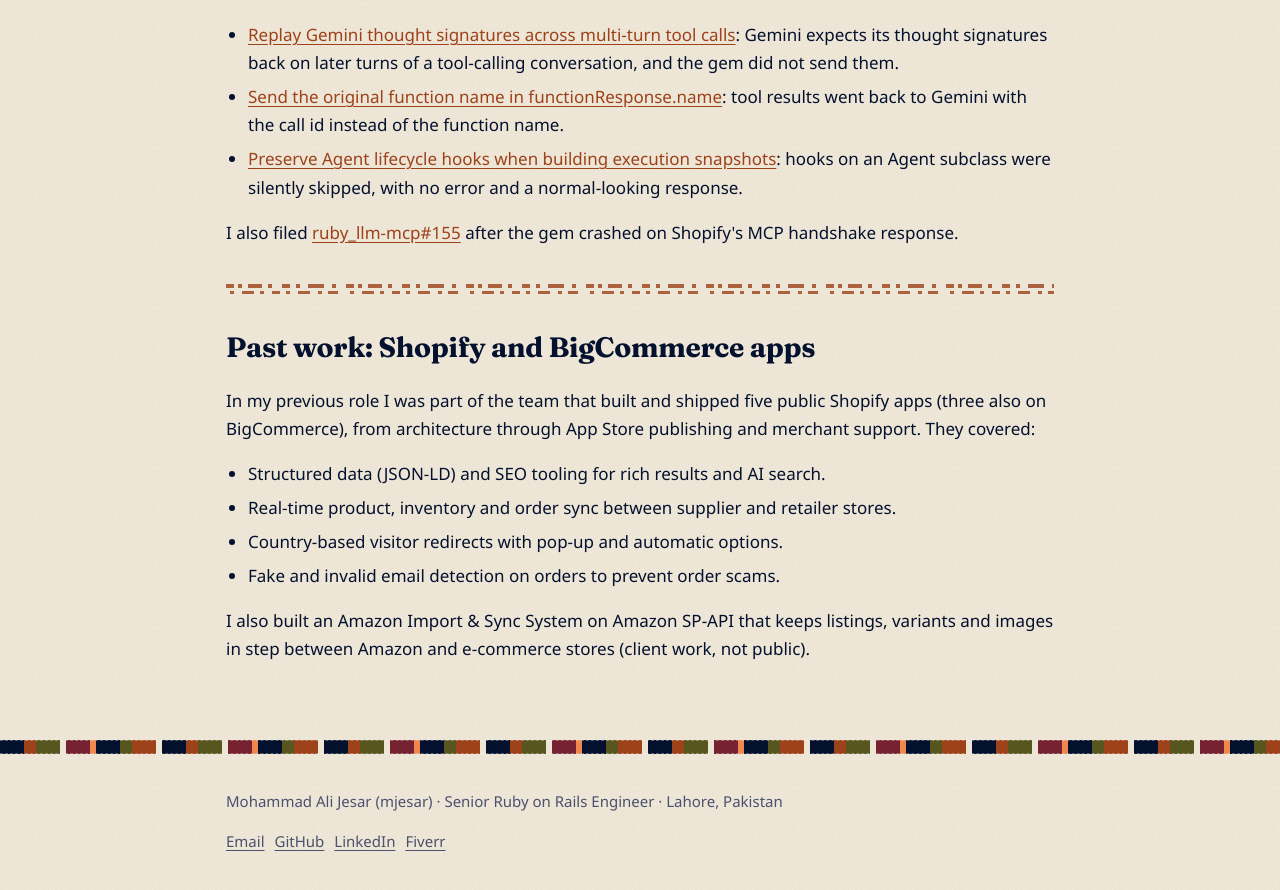
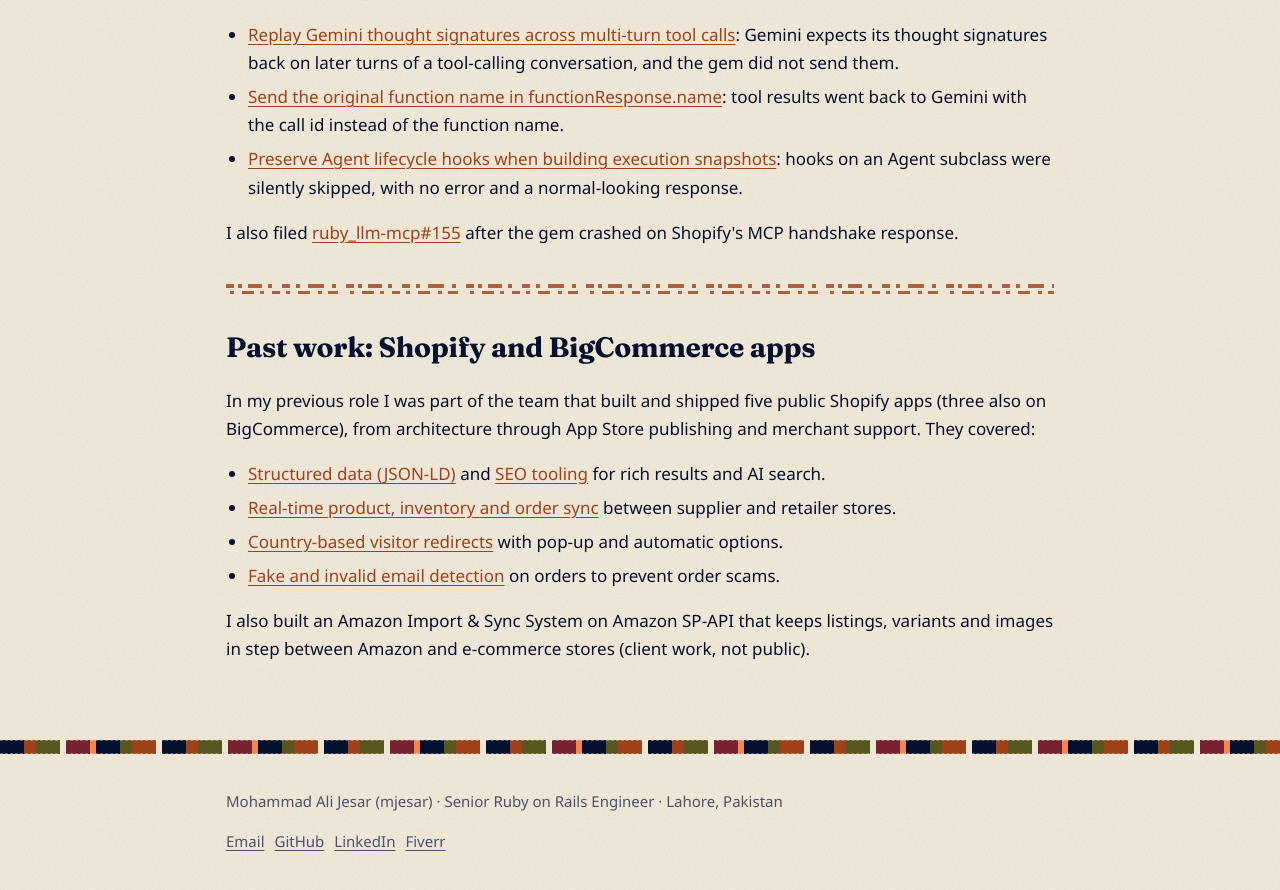
Before and after one commit to mjesar/mjesar.github.io, a Jekyll site: the page built from projects/index.html, in a window 1280 px wide and 900 px high, scrolled down 1266 px. Shown: the top 890 px of the window. Built offline with Jekyll 4.4.1, drawn with Linux system fonts in a browser that asks for light colours; part of the change alters nothing that is shown.

```diff
--- a/projects/index.html
+++ b/projects/index.html
@@ -45,10 +45,10 @@ description: Open-source Ruby on Rails projects by Mohammad Ali Jesar on MCP ser
   <h2>Past work: Shopify and BigCommerce apps</h2>
   <p>In my previous role I was part of the team that built and shipped five public Shopify apps (three also on BigCommerce), from architecture through App Store publishing and merchant support. They covered:</p>
   <ul>
-    <li>Structured data (JSON-LD) and SEO tooling for rich results and AI search.</li>
-    <li>Real-time product, inventory and order sync between supplier and retailer stores.</li>
-    <li>Country-based visitor redirects with pop-up and automatic options.</li>
-    <li>Fake and invalid email detection on orders to prevent order scams.</li>
+    <li><a href="https://apps.shopify.com/json-express-for-seo" rel="noopener" target="_blank">Structured data (JSON-LD)</a> and <a href="https://apps.shopify.com/express-seo" rel="noopener" target="_blank">SEO tooling</a> for rich results and AI search.</li>
+    <li><a href="https://apps.shopify.com/express-sync" rel="noopener" target="_blank">Real-time product, inventory and order sync</a> between supplier and retailer stores.</li>
+    <li><a href="https://apps.shopify.com/express-geo-redirect" rel="noopener" target="_blank">Country-based visitor redirects</a> with pop-up and automatic options.</li>
+    <li><a href="https://apps.shopify.com/express-email-validator" rel="noopener" target="_blank">Fake and invalid email detection</a> on orders to prevent order scams.</li>
   </ul>
   <p>I also built an Amazon Import &amp; Sync System on Amazon SP-API that keeps listings, variants and images in step between Amazon and e-commerce stores (client work, not public).</p>
 </section>
```
